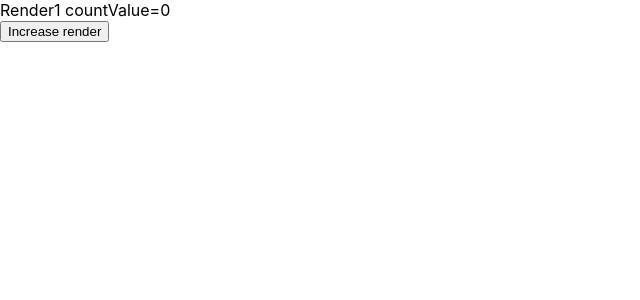
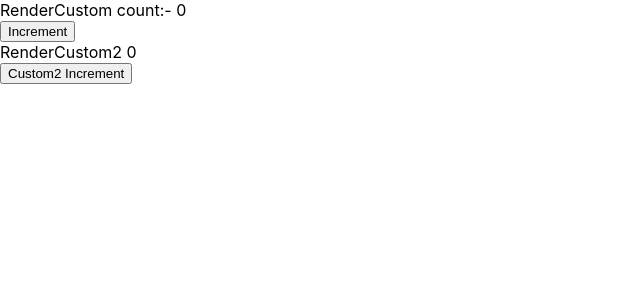
Before and after one commit to Vmadhavan2310/react_typescript, a React (Create React App) app: page / in a window 1280 px wide. Shown: the top 300 px of the page, without its empty margins (0-640 px from the left). Built offline with nearby package versions, Linux system fonts and the light colour scheme.

Commit message:
Custom hook with typescript

```diff
--- a/src/App.tsx
+++ b/src/App.tsx
@@ -27,6 +27,8 @@ import CountOrigComp from './Components/New Notes/HOC/CountOrigComp';
 import TestCount from './Components/New Notes/HOC/TestCount';
 import RenderCountComp from './Components/New Notes/Render Props/RenderCountComp';
 import Render1 from './Components/New Notes/Render Props/Render1';
+import RenderCustom from './Components/New Notes/Custom hooks/RenderCustom';
+import RenderCustom2 from './Components/New Notes/Custom hooks/RenderCustom2';
 export type rendersCount={
 
       count:number
@@ -89,9 +91,11 @@ function App() {
       {/* <PortalComp/> */}
       {/* <CountOrigComp/>
       <TestCount/> */}
-      <RenderCountComp render={(renderCount:rendersCount,increaseRender:increaseRender)=>
+      {/* <RenderCountComp render={(renderCount:rendersCount,increaseRender:increaseRender)=>
         <Render1 renderCount={renderCount} increaseRender={increaseRender}/>
-      }/>
+      }/> */}
+      <RenderCustom/>
+      <RenderCustom2/>
      </div>
   );
 }
--- /dev/null
+++ b/src/Components/New Notes/Custom hooks/RenderCustom.tsx
@@ -0,0 +1,15 @@
+import React, { useState } from 'react'
+import UseCustomCount from './UseCustomCount'
+
+function RenderCustom() {
+
+    const {customCount,IncreasecustomCount}=UseCustomCount()
+  return (
+    <>
+    <div>RenderCustom count:- {customCount.count}</div>
+    <button onClick={IncreasecustomCount}>Increment</button>
+    </>
+  )
+}
+
+export default RenderCustom
--- /dev/null
+++ b/src/Components/New Notes/Custom hooks/RenderCustom2.tsx
@@ -0,0 +1,14 @@
+import React from 'react'
+import UseCustomCount from './UseCustomCount'
+
+function RenderCustom2() {
+    const {customCount,IncreasecustomCount}=UseCustomCount()
+  return (
+    <>
+    <div>RenderCustom2 {customCount.count}</div>
+    <button onClick={IncreasecustomCount}>Custom2 Increment</button>
+    </>
+  )
+}
+
+export default RenderCustom2
--- /dev/null
+++ b/src/Components/New Notes/Custom hooks/UseCustomCount.tsx
@@ -0,0 +1,15 @@
+import React, { useState } from 'react'
+
+function UseCustomCount() {
+    const [customCount,setCustomCount]=useState({
+        count:0
+    })
+  const IncreasecustomCount=()=>{
+    setCustomCount(prev=>({
+        count:prev.count+1
+    }))
+  }
+  return {customCount,IncreasecustomCount}
+}
+
+export default UseCustomCount
```
